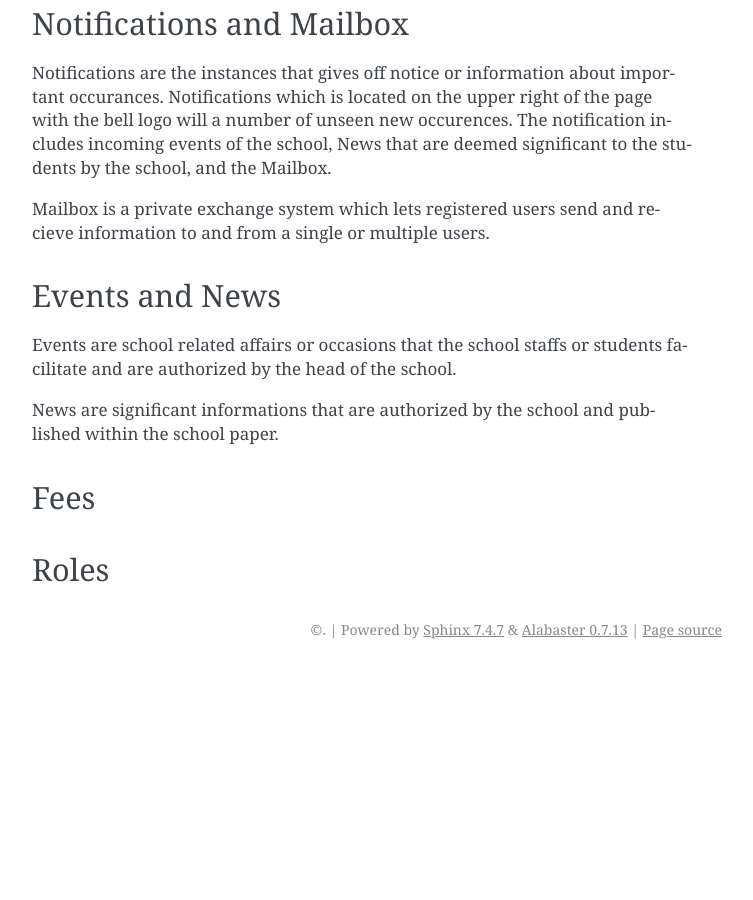
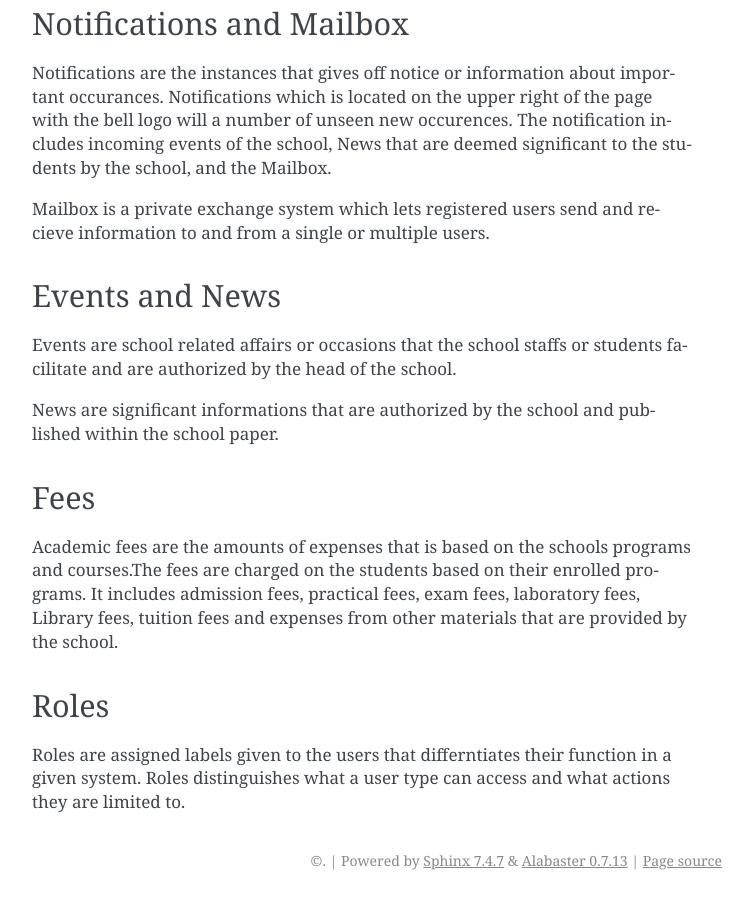
Before and after one commit to ivanasaberon/uCampAcademia, a Sphinx documentation site: the page built from Akademia.Docs/docs/modules.md, in a window 1280 px wide and 900 px high, scrolled down 2500 px. Shown: the whole window, without its empty margins (388-1141 px from the left). Built offline with Sphinx 7.4.7, drawn with Linux system fonts in a browser that asks for light colours; before the commit the page ends 3169 px from its top, so only the background shows below that.

Commit message:
Update modules.md
Added
-Fees
-Roles

```diff
--- a/Akademia.Docs/docs/modules.md
+++ b/Akademia.Docs/docs/modules.md
@@ -81,4 +81,10 @@ Events are school related affairs or occasions that the school staffs or student
 News are significant informations that are authorized by the school and published within the school paper.
 
 ### Fees
+
+Academic fees are the amounts of expenses that is based on the schools programs and courses.The fees are charged on the students based on their enrolled programs. It includes admission fees, practical fees, exam fees, laboratory fees, Library fees, tuition fees and expenses from other materials that are provided by the school.
+
 ### Roles
+
+Roles are assigned labels given to the users that differntiates their function in a given system.
+Roles distinguishes what a user type can access and what actions they are limited to.
```
